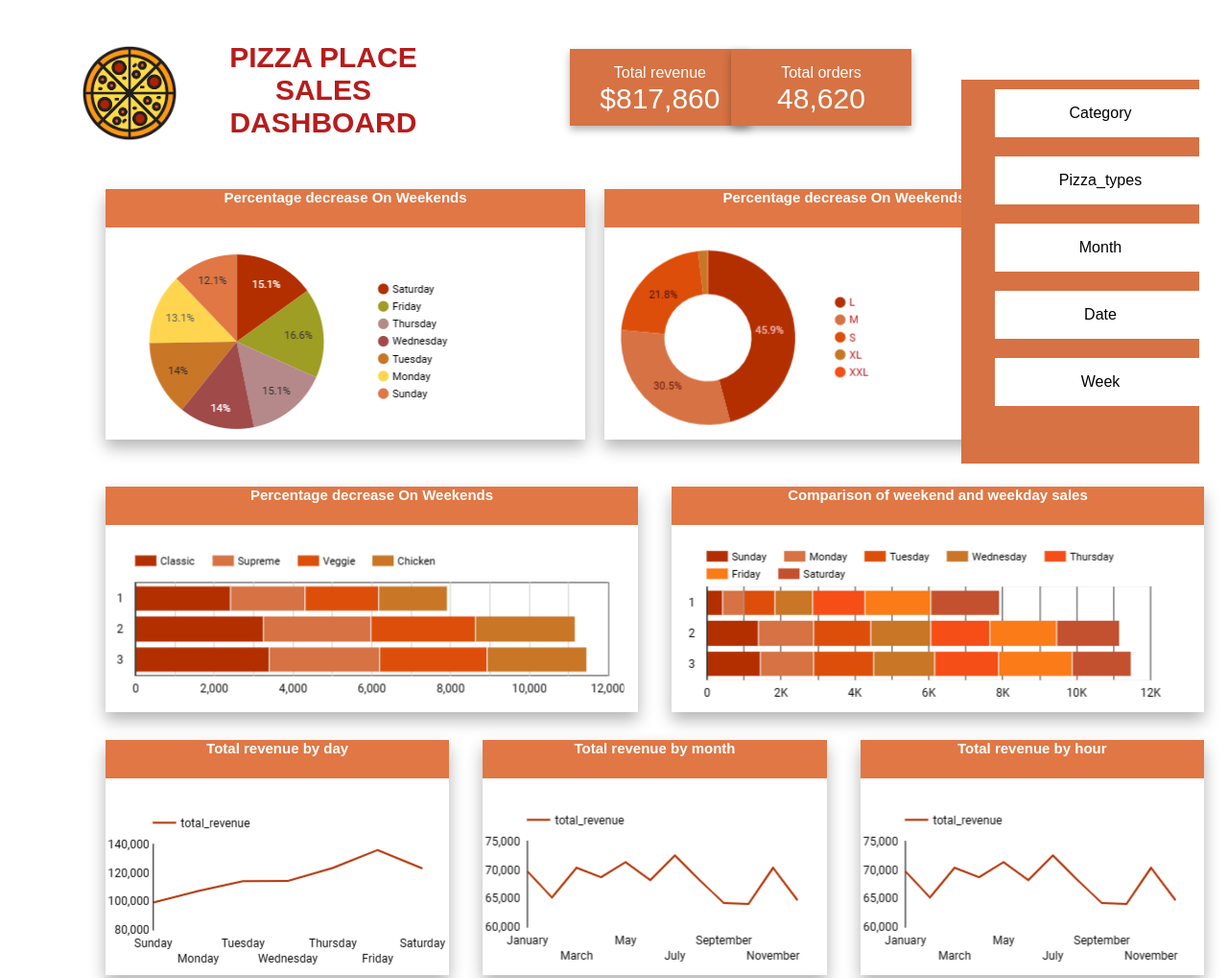
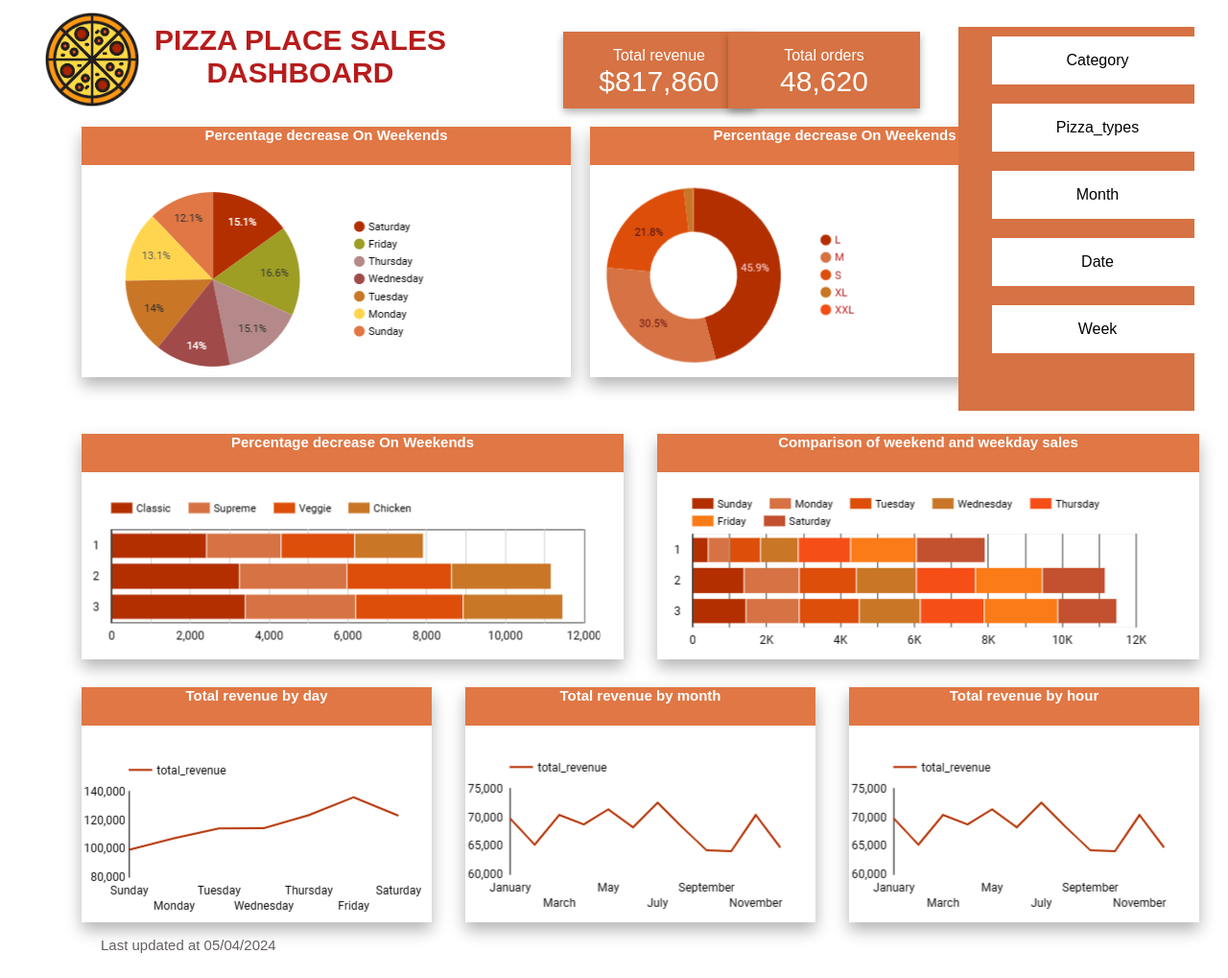
Before and after one commit to R1ch40712/dashboard-capstone, a plain HTML site: page index.html in a window 1280 px wide. Shown: the top 1019 px of the page at 96% size. Drawn offline with Linux system fonts and the light colour scheme.

Commit message:
update style

```diff
--- a/style.css
+++ b/style.css
@@ -1,5 +1,5 @@
 body{
-    margin: 0;
+    margin: 5px;
     padding: 0;
     font-size: 15px;
     font-family: Arial, Helvetica, sans-serif
@@ -8,12 +8,12 @@ body{
 .nav{
     display: flex;
     flex-direction: row;
-    padding: 23px 20px;
+    /* padding: 23px 20px; */
     justify-content: space-around;
 }
 .nav .title{
     display: flex;
-    padding: 0 50px;
+    /* padding: 0 50px; */
     align-items: center;
 }
 .nav .title img{
@@ -46,25 +46,26 @@ body{
     font-weight: lighter;
 }
 .nav .revenue{
-    margin-right: -20px;
+    margin-right: -80px;
 }
 .nav .orders{
-    margin-right: 310px;
+    margin-right: 290px;
 }
 /* end navbar */
 
 /* content */
 .content{
-    margin-left: 100px;
+    margin-left: 70px;
     /* margin-top: -100px; */
 }
 .content .container{
     display: flex;
     flex-direction: row;
+    margin-top: 10px;
 }
 .content .container .chart{
     margin: 10px;
-    width: 500px;
+    width: 510px;
     box-shadow: 0 8px 16px 0 rgba(0, 0, 0, 0.3)
 }
 .content .container .chart h4{
@@ -81,7 +82,7 @@ body{
     display: flex;
     justify-content: flex-end;
     margin: 0 20px;
-    margin-top: -390px;
+    margin-top: -380px;
 }
 .filter .container{
     margin: 5px 10px;
@@ -133,7 +134,7 @@ body{
 /* comparison */
 .content .container .comparison{
     width: 100%;
-    margin-top: 20px;
+    /* margin-top: 20px; */
     margin-right: 25px;
 }
 /* end comparison */
@@ -141,7 +142,7 @@ body{
 /* revenue */
 .content .container .revenue {
     width: 100%;
-    margin-top: 20px;
+    /* margin-top: 20px; */
     margin-right: 25px;
 }
 /* end revenue */
```
